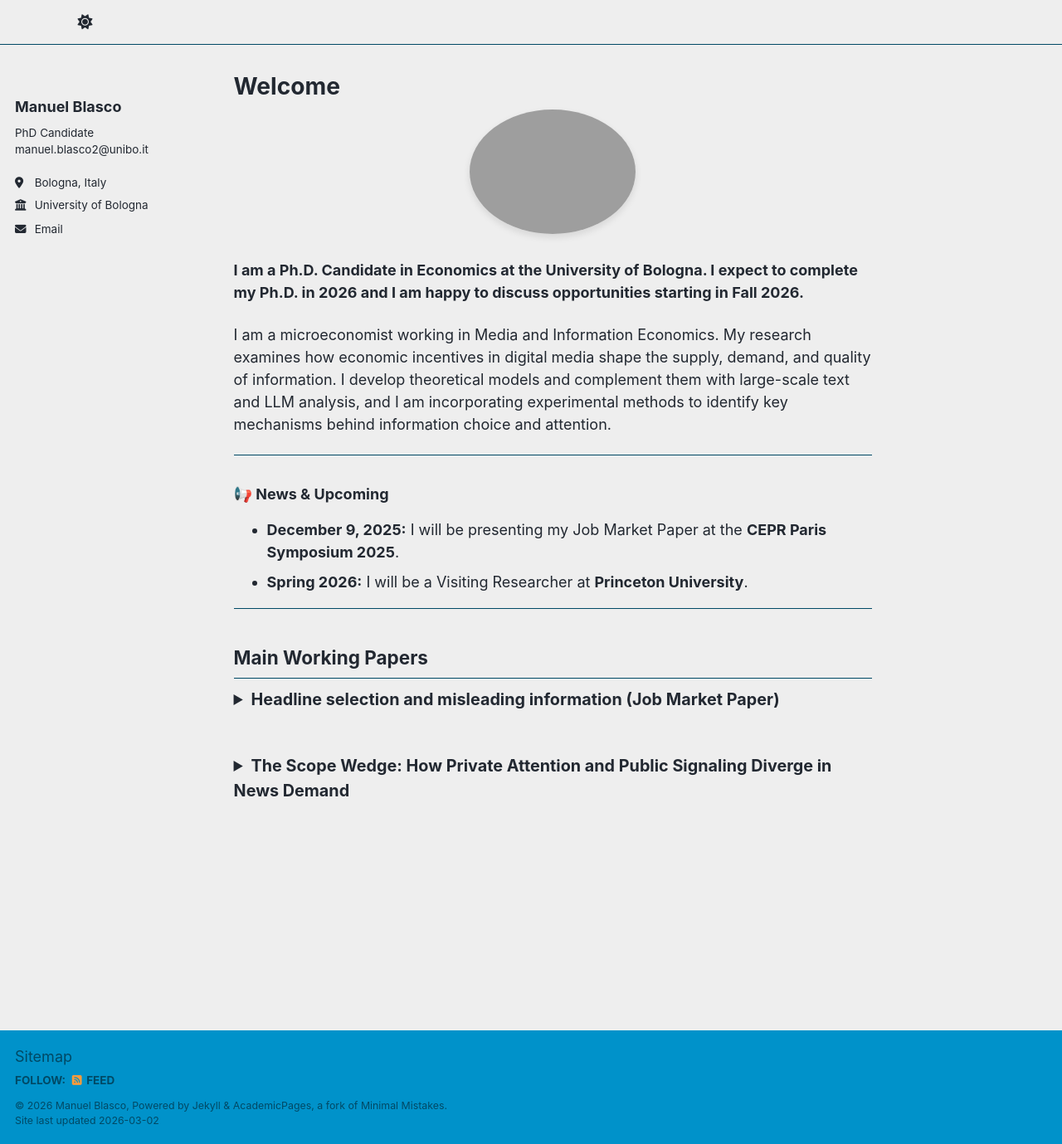
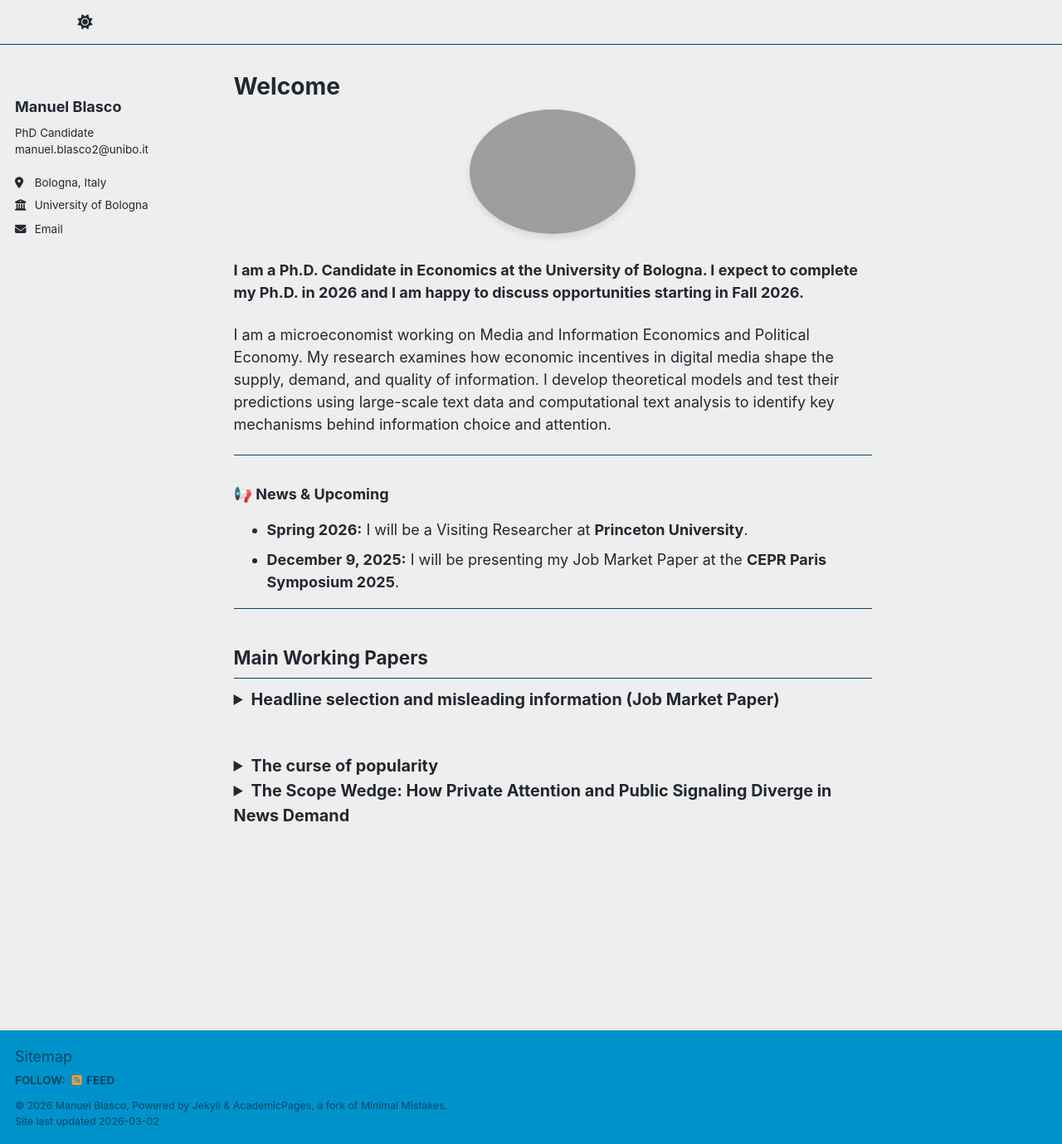
Before and after one commit to ManuelBlasco/manuelblasco.github.io, a Jekyll site: the page built from _pages/about.md, in a window 1280 px wide and 1379 px high. Shown: the whole window at 83% size. Built offline with Jekyll 4.4.1, drawn with Linux system fonts in a browser that asks for light colours; a script that is not in the unit is left out.

Commit message:
Update about.md

```diff
--- a/_pages/about.md
+++ b/_pages/about.md
@@ -16,14 +16,14 @@ redirect_from:
 
 **I am a Ph.D. Candidate in Economics at the University of Bologna. I expect to complete my Ph.D. in 2026 and I am happy to discuss opportunities starting in Fall 2026.**
 
-I am a microeconomist working in Media and Information Economics. My research examines how economic incentives in digital media shape the supply, demand, and quality of information. I develop theoretical models and complement them with large-scale text and LLM analysis, and I am incorporating experimental methods to identify key mechanisms behind information choice and attention.
+I am a microeconomist working on Media and Information Economics and Political Economy. My research examines how economic incentives in digital media shape the supply, demand, and quality of information. I develop theoretical models and test their predictions using large-scale text data and computational text analysis to identify key mechanisms behind information choice and attention.
 
 ---
 
 ### 📢 News & Upcoming
 
+* **Spring 2026:** I will be a Visiting Researcher at **Princeton University**.
 * **December 9, 2025:** I will be presenting my Job Market Paper at the **CEPR Paris Symposium 2025**.
-* **Spring 2026:** I will be a Visiting Researcher at **Princeton University**.
 
 ---
 
@@ -35,12 +35,23 @@ I am a microeconomist working in Media and Information Economics. My research ex
   </summary>
   <div style="margin-top: 10px; margin-left: 20px; font-style: italic;">
     <p>
-      I develop a model in which news outlets choose headlines to maximize the “information gap” relative to the full article and thereby stimulate reading. A central result is that economic incentives alone can endogenously generate belief-reversing headlines, even in the absence of ideological bias and with hard information constraints. Using a novel dataset of 100,000 U.S. news articles and LLM-based text analysis, I show that headline–content divergence increases with an article’s semantic heterogeneity, decreases with its informativeness, and that a non-negligible share of headlines meaningfully misrepresent the article’s main message.
+      I develop a model of strategic headline selection where a headline is an endogenously chosen subsignal of underlying information. Although outlets cannot lie, they selectively disclose one truthful component to induce consumers to purchase the full article. In equilibrium, purely economic incentives can produce belief-reversing headlines—previews that move a fully rational reader’s posterior opposite to the direction implied by the full signal—even under hard information constraints and absent ideological motives. Welfare implications follow: distorted preview selection can reduce decision quality and generate inefficiencies despite factual accuracy.. Using a novel dataset of 150,000 U.S. news articles and LLM-based text analysis, I show that headline–content divergence increases with an article’s semantic heterogeneity and that a non-negligible share of headlines meaningfully misrepresent the article’s main message.
     </p>
   </div>
 </details>
 
 <br>
+
+<details>
+  <summary style="cursor: pointer; font-weight: bold; font-size: 1.1em;">
+    The curse of popularity
+  </summary>
+  <div style="margin-top: 10px; margin-left: 20px; font-style: italic;">
+    <p>
+I develop a model where media outlets jointly choose which topic to cover (agenda setting) and how to report (editorial slant) under limited consumer attention. I characterize the conditions under which a “curse of popularity” emerges: when a topic becomes sufficiently popular, competing outlets converge on that same issue and—rather than conveying the most informative coverage—have incentives to introduce editorial bias, crowding out other topics and reducing welfare. By contrast, when attention is more dispersed, outlets tend to specialize across topics and (in equilibrium) report more truthfully, improving informational quality and decision-making.
+    </p>
+  </div>
+</details>
 
 <details>
   <summary style="cursor: pointer; font-weight: bold; font-size: 1.1em;">
```
